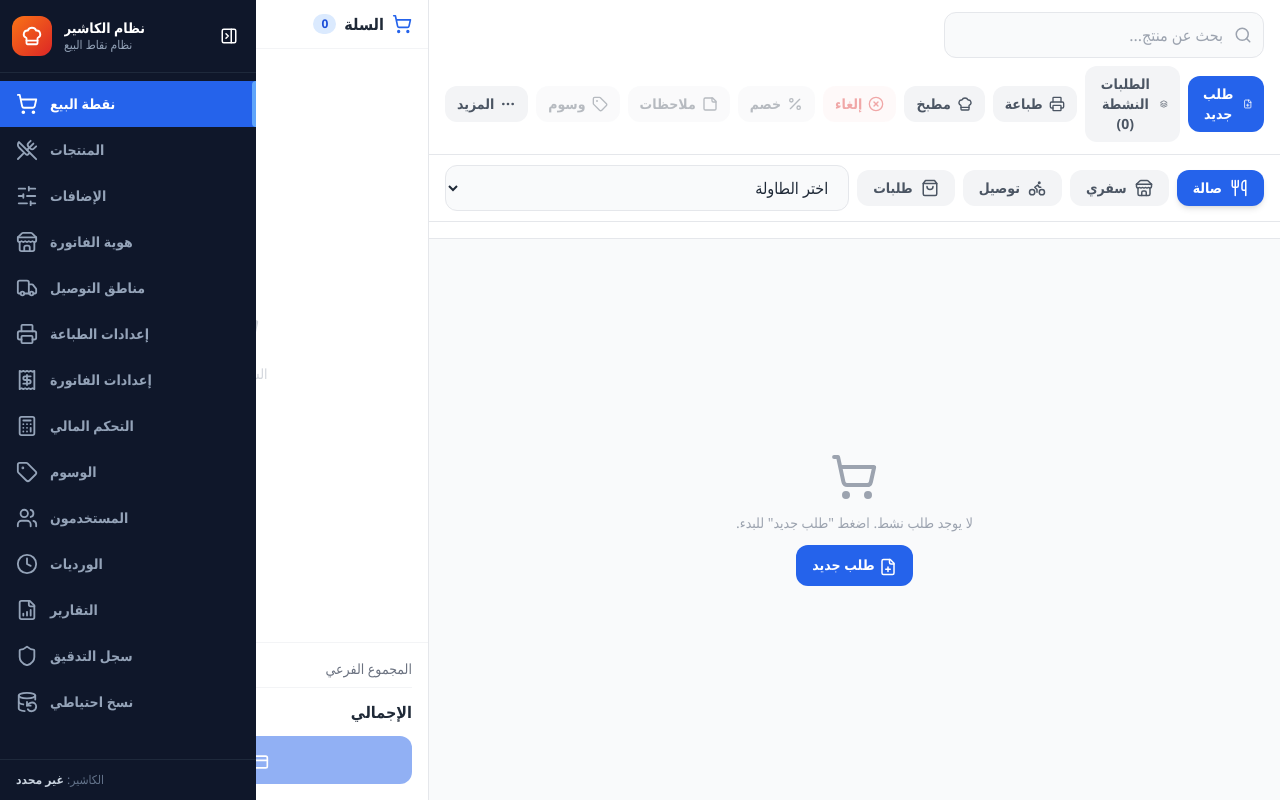
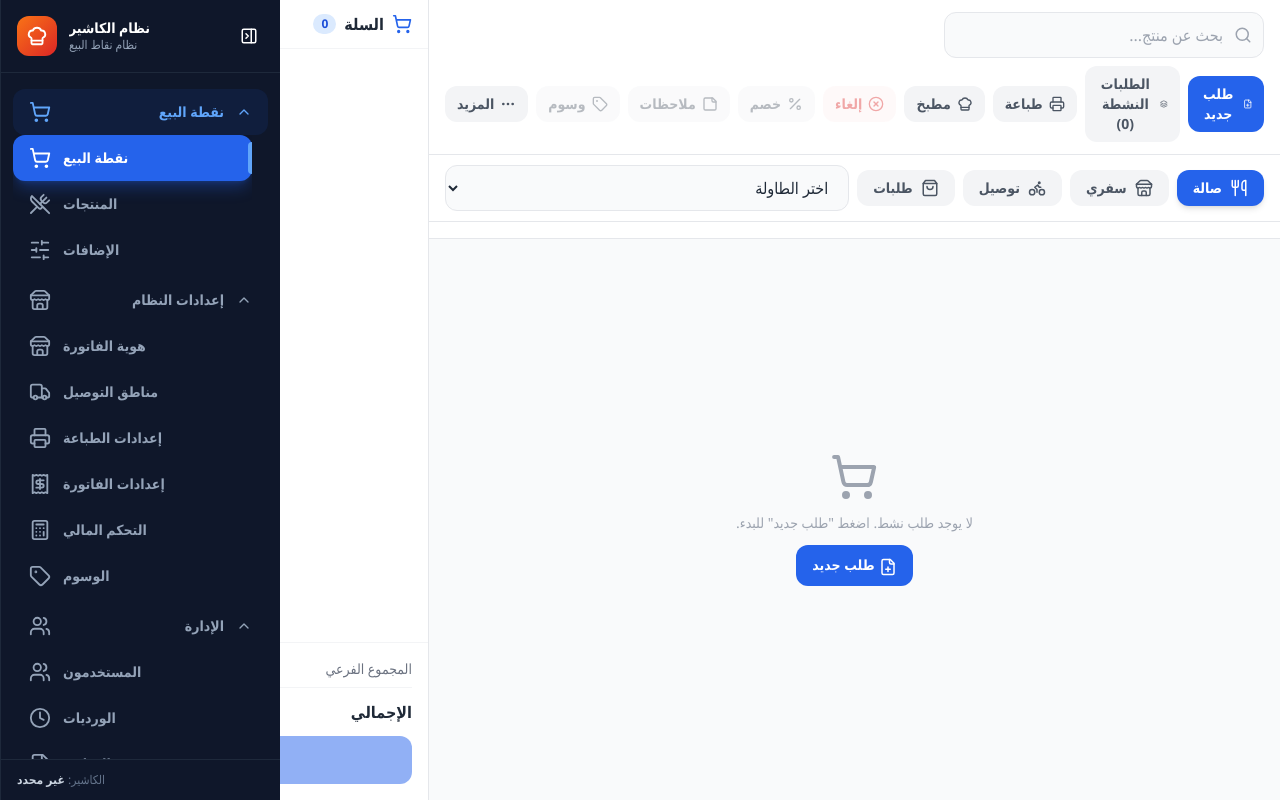
Before and after one commit to MHD-X/asayl, a React (Vite) app: page / in a window 1280 px wide. Built offline with nearby package versions, Linux system fonts and the light colour scheme.

Commit message:
Update Sidebar.tsx

```diff
--- a/src/components/Sidebar.tsx
+++ b/src/components/Sidebar.tsx
@@ -21,6 +21,9 @@ import {
   Receipt,
   Menu,
   X,
+  ChevronDown,
+  ChevronLeft,
+  ChevronRight,
 } from 'lucide-react';
 
 interface SidebarProps {
@@ -28,22 +31,161 @@ interface SidebarProps {
   onNavigate: (v: View) => void;
 }
 
-const navItems: { id: View; label: string; icon: typeof ShoppingCart }[] = [
+// ✅ مجموعات القوائم (مع قوائم فرعية)
+interface NavGroup {
+  label: string;
+  icon: typeof ShoppingCart;
+  items: { id: View; label: string; icon: typeof ShoppingCart }[];
+}
+
+const navGroups: NavGroup[] = [
+  {
+    label: 'نقطة البيع',
+    icon: ShoppingCart,
+    items: [
       { id: 'pos', label: 'نقطة البيع', icon: ShoppingCart },
       { id: 'products', label: 'المنتجات', icon: UtensilsCrossed },
       { id: 'modifiers', label: 'الإضافات', icon: SlidersHorizontal },
+    ],
+  },
+  {
+    label: 'إعدادات النظام',
+    icon: Store,
+    items: [
       { id: 'branding', label: 'هوية الفاتورة', icon: Store },
       { id: 'delivery', label: 'مناطق التوصيل', icon: Truck },
       { id: 'printers', label: 'إعدادات الطباعة', icon: Printer },
       { id: 'receipt-settings', label: 'إعدادات الفاتورة', icon: Receipt },
       { id: 'finance', label: 'التحكم المالي', icon: Calculator },
       { id: 'tags', label: 'الوسوم', icon: Tag },
+    ],
+  },
+  {
+    label: 'الإدارة',
+    icon: Users,
+    items: [
       { id: 'users', label: 'المستخدمون', icon: Users },
       { id: 'shifts', label: 'الورديات', icon: Clock },
       { id: 'reports', label: 'التقارير', icon: FileBarChart },
       { id: 'audit', label: 'سجل التدقيق', icon: Shield },
       { id: 'backup', label: 'نسخ احتياطي', icon: DatabaseBackup },
+    ],
+  },
 ];
+
+// ✅ عنصر القائمة الرئيسي (للأيقونات فقط عند الطي)
+const NavItem = ({
+  item,
+  active,
+  collapsed,
+  onClick
+}: {
+  item: { id: View; label: string; icon: typeof ShoppingCart };
+  active: boolean;
+  collapsed: boolean;
+  onClick: () => void;
+}) => {
+  const Icon = item.icon;
+  return (
+    <button
+      onClick={onClick}
+      className={`w-full flex items-center gap-3 px-4 py-3 transition-all duration-150 group relative rounded-xl ${
+        active
+          ? 'bg-blue-600 text-white shadow-lg shadow-blue-600/30'
+          : 'text-slate-400 hover:bg-slate-800 hover:text-white'
+      }`}
+      title={collapsed ? item.label : undefined}
+    >
+      {active && (
+        <div className="absolute right-0 top-1/2 -translate-y-1/2 w-1 h-8 bg-blue-400 rounded-l-full" />
+      )}
+      <Icon size={22} className="flex-shrink-0" />
+      <span className={`text-sm font-semibold transition-all duration-200 ${
+        collapsed ? 'w-0 opacity-0 overflow-hidden' : 'w-auto opacity-100'
+      }`}>
+        {item.label}
+      </span>
+    </button>
+  );
+};
+
+// ✅ مجموعة قوائم منسدلة (مع إمكانية الطي)
+const NavGroupItem = ({
+  group,
+  view,
+  collapsed,
+  onNavigate
+}: {
+  group: NavGroup;
+  view: View;
+  collapsed: boolean;
+  onNavigate: (v: View) => void;
+}) => {
+  const [isOpen, setIsOpen] = useState(true);
+  const Icon = group.icon;
+
+  // التحقق من وجود عنصر نشط في المجموعة
+  const hasActive = group.items.some(item => item.id === view);
+
+  if (collapsed) {
+    // ✅ وضع الطي: عرض الأيقونة فقط مع Tooltip
+    return (
+      <div className="relative group">
+        <button
+          onClick={() => {
+            // عند الطي، افتح أول عنصر في المجموعة
+            const firstItem = group.items[0];
+            if (firstItem) onNavigate(firstItem.id);
+          }}
+          className="w-full flex items-center justify-center px-4 py-3 transition-all duration-150 rounded-xl text-slate-400 hover:bg-slate-800 hover:text-white"
+          title={group.label}
+        >
+          <Icon size={22} className="flex-shrink-0" />
+        </button>
+        {/* Tooltip عند التمرير */}
+        <div className="absolute right-full top-1/2 -translate-y-1/2 mr-2 px-2 py-1 bg-slate-800 text-white text-xs rounded-lg opacity-0 group-hover:opacity-100 transition-opacity duration-200 pointer-events-none whitespace-nowrap z-50">
+          {group.label}
+        </div>
+      </div>
+    );
+  }
+
+  return (
+    <div className="mb-1">
+      {/* زر المجموعة الرئيسي */}
+      <button
+        onClick={() => setIsOpen(!isOpen)}
+        className={`w-full flex items-center gap-3 px-4 py-3 transition-all duration-150 rounded-xl ${
+          hasActive
+            ? 'text-blue-400 bg-blue-600/10'
+            : 'text-slate-400 hover:bg-slate-800 hover:text-white'
+        }`}
+      >
+        <Icon size={22} className="flex-shrink-0" />
+        <span className="text-sm font-semibold flex-1 text-right">{group.label}</span>
+        <ChevronDown
+          size={16}
+          className={`transition-transform duration-200 ${isOpen ? 'rotate-180' : ''}`}
+        />
+      </button>
+
+      {/* العناصر الفرعية */}
+      <div className={`mr-4 overflow-hidden transition-all duration-200 ${
+        isOpen ? 'max-h-96 opacity-100' : 'max-h-0 opacity-0'
+      }`}>
+        {group.items.map((item) => (
+          <NavItem
+            key={item.id}
+            item={item}
+            active={view === item.id}
+            collapsed={false}
+            onClick={() => onNavigate(item.id)}
+          />
+        ))}
+      </div>
+    </div>
+  );
+};
 
 export function Sidebar({ view, onNavigate }: SidebarProps) {
   const { settings } = useSettings();
@@ -55,108 +197,127 @@ export function Sidebar({ view, onNavigate }: SidebarProps) {
     setMobileOpen(false);
   };
 
-  const navContent = (
-    <nav className="flex-1 py-2 overflow-y-auto">
-      {navItems.map((item) => {
-        const Icon = item.icon;
-        const active = view === item.id;
   return (
+    <>
+      {/* ✅ زر القائمة للجوال - يظهر فقط على الشاشات الصغيرة */}
       <button
-            key={item.id}
-            onClick={() => handleNavigate(item.id)}
-            className={`w-full flex items-center gap-3 px-4 py-3 transition-all duration-150 group relative ${
-              active
-                ? 'bg-blue-600 text-white'
-                : 'text-slate-400 hover:bg-slate-800 hover:text-white'
-            }`}
-            title={item.label}
+        onClick={() => setMobileOpen(true)}
+        className="lg:hidden fixed top-4 right-4 z-50 w-12 h-12 rounded-2xl bg-slate-900 text-white flex items-center justify-center shadow-xl hover:bg-slate-800 active:scale-95 transition-all duration-200 border border-slate-700"
+        aria-label="فتح القائمة"
       >
-            {active && (
-              <div className="absolute right-0 top-0 bottom-0 w-1 bg-blue-400 rounded-l-full" />
+        <Menu size={24} />
+      </button>
+
+      {/* ✅ قائمة الجوال (Drawer) */}
+      {mobileOpen && (
+        <div className="lg:hidden fixed inset-0 z-50 flex">
+          <div
+            className="absolute inset-0 bg-black/60 backdrop-blur-sm"
+            onClick={() => setMobileOpen(false)}
+          />
+          <aside className="relative w-[280px] bg-slate-900 text-white flex flex-col flex-shrink-0 h-full animate-slide-up shadow-2xl">
+            {/* رأس القائمة */}
+            <div className="flex items-center justify-between px-4 py-4 border-b border-slate-800">
+              <div className="flex items-center gap-3">
+                <div className="w-10 h-10 rounded-xl bg-gradient-to-br from-orange-500 to-red-600 flex items-center justify-center">
+                  <ChefHat size={22} className="text-white" />
+                </div>
+                <div>
+                  <p className="font-bold text-sm leading-tight">
+                    {settings.branding.name || 'نظام الكاشير'}
+                  </p>
+                  <p className="text-xs text-slate-400">نظام نقاط البيع</p>
+                </div>
+              </div>
+              <button
+                onClick={() => setMobileOpen(false)}
+                className="p-2 rounded-lg hover:bg-slate-800 transition-colors"
+              >
+                <X size={20} />
+              </button>
+            </div>
+
+            {/* محتوى القائمة */}
+            <div className="flex-1 overflow-y-auto px-3 py-4 space-y-1">
+              {navGroups.map((group) => (
+                <NavGroupItem
+                  key={group.label}
+                  group={group}
+                  view={view}
+                  collapsed={false}
+                  onNavigate={handleNavigate}
+                />
+              ))}
+            </div>
+
+            {/* تذييل القائمة */}
+            <div className="px-4 py-3 border-t border-slate-800">
+              <p className="text-xs text-slate-500">
+                الكاشير: <span className="text-slate-300 font-semibold">{settings.cashierName || 'غير محدد'}</span>
+              </p>
+            </div>
+          </aside>
+        </div>
       )}
-            <Icon size={22} className="flex-shrink-0" />
-            <span className={`text-sm font-semibold ${collapsed ? 'lg:hidden' : ''} ${mobileOpen ? 'inline' : 'hidden lg:inline'}`}>
-              {item.label}
-            </span>
-          </button>
-        );
-      })}
-    </nav>
-  );
 
-  const headerContent = (
-    <div className="flex items-center gap-3 px-3 py-4 border-b border-slate-800">
+      {/* ✅ القائمة الجانبية لسطح المكتب */}
+      <aside
+        className={`${
+          collapsed ? 'w-[72px]' : 'w-[280px]'
+        } hidden lg:flex bg-slate-900 text-white flex-col flex-shrink-0 h-full transition-all duration-300 ease-in-out border-l border-slate-800`}
+      >
+        {/* رأس القائمة */}
+        <div className={`flex items-center gap-3 px-4 py-4 border-b border-slate-800 ${
+          collapsed ? 'justify-center' : ''
+        }`}>
           <div className="w-10 h-10 rounded-xl bg-gradient-to-br from-orange-500 to-red-600 flex items-center justify-center flex-shrink-0">
             <ChefHat size={22} className="text-white" />
           </div>
-      {!collapsed && (
-        <div className="flex-1 min-w-0 hidden lg:block">
+          <div className={`flex-1 min-w-0 transition-all duration-200 ${
+            collapsed ? 'w-0 opacity-0 overflow-hidden' : 'w-auto opacity-100'
+          }`}>
             <p className="font-bold text-sm leading-tight truncate">
               {settings.branding.name || 'نظام الكاشير'}
             </p>
             <p className="text-xs text-slate-400 truncate">نظام نقاط البيع</p>
           </div>
-      )}
           <button
             onClick={() => setCollapsed(!collapsed)}
-        className="p-1.5 rounded-lg hover:bg-slate-800 transition-colors flex-shrink-0 hidden lg:block"
+            className="p-1.5 rounded-lg hover:bg-slate-800 transition-colors flex-shrink-0"
             title={collapsed ? 'توسيع' : 'طي'}
           >
             {collapsed ? <PanelRightOpen size={18} /> : <PanelRightClose size={18} />}
           </button>
-      <button
-        onClick={() => setMobileOpen(false)}
-        className="p-1.5 rounded-lg hover:bg-slate-800 transition-colors flex-shrink-0 lg:hidden"
-        title="إغلاق"
-      >
-        <X size={20} />
-      </button>
         </div>
-  );
 
-  const footerContent = !collapsed && (
-    <div className="px-4 py-3 border-t border-slate-800 hidden lg:block">
-      <p className="text-xs text-slate-500">
+        {/* محتوى القائمة */}
+        <div className="flex-1 overflow-y-auto px-3 py-4 space-y-1">
+          {navGroups.map((group) => (
+            <NavGroupItem
+              key={group.label}
+              group={group}
+              view={view}
+              collapsed={collapsed}
+              onNavigate={handleNavigate}
+            />
+          ))}
+        </div>
+
+        {/* تذييل القائمة */}
+        <div className={`px-4 py-3 border-t border-slate-800 transition-all duration-200 ${
+          collapsed ? 'text-center' : ''
+        }`}>
+          <p className={`text-xs text-slate-500 ${collapsed ? 'hidden' : 'block'}`}>
             الكاشير: <span className="text-slate-300 font-semibold">{settings.cashierName || 'غير محدد'}</span>
           </p>
-    </div>
-  );
-
-  return (
-    <>
-      {/* Mobile menu button - floating */}
-      <button
-        onClick={() => setMobileOpen(true)}
-        className="lg:hidden fixed top-3 right-3 z-40 w-11 h-11 rounded-xl bg-slate-900 text-white flex items-center justify-center shadow-lg active:scale-95 transition-transform"
-        title="فتح القائمة"
-      >
-        <Menu size={22} />
-      </button>
-
-      {/* Mobile overlay drawer */}
-      {mobileOpen && (
-        <div className="lg:hidden fixed inset-0 z-50 flex">
-          <div
-            className="absolute inset-0 bg-black/50 backdrop-blur-sm"
-            onClick={() => setMobileOpen(false)}
-          />
-          <aside className="relative w-64 bg-slate-900 text-white flex flex-col flex-shrink-0 h-full animate-slide-up">
-            {headerContent}
-            {navContent}
-            {footerContent}
-          </aside>
+          {collapsed && (
+            <div className="w-8 h-8 rounded-full bg-slate-800 mx-auto flex items-center justify-center">
+              <span className="text-xs font-bold text-slate-400">
+                {settings.cashierName?.charAt(0).toUpperCase() || '?'}
+              </span>
             </div>
           )}
-
-      {/* Desktop sidebar */}
-      <aside
-        className={`${
-          collapsed ? 'w-16' : 'w-64'
-        } hidden lg:flex bg-slate-900 text-white flex-col flex-shrink-0 h-full transition-all duration-200`}
-      >
-        {headerContent}
-        {navContent}
-        {footerContent}
+        </div>
       </aside>
     </>
   );
```
Lines whose indentation alone changed are shown as unchanged.
